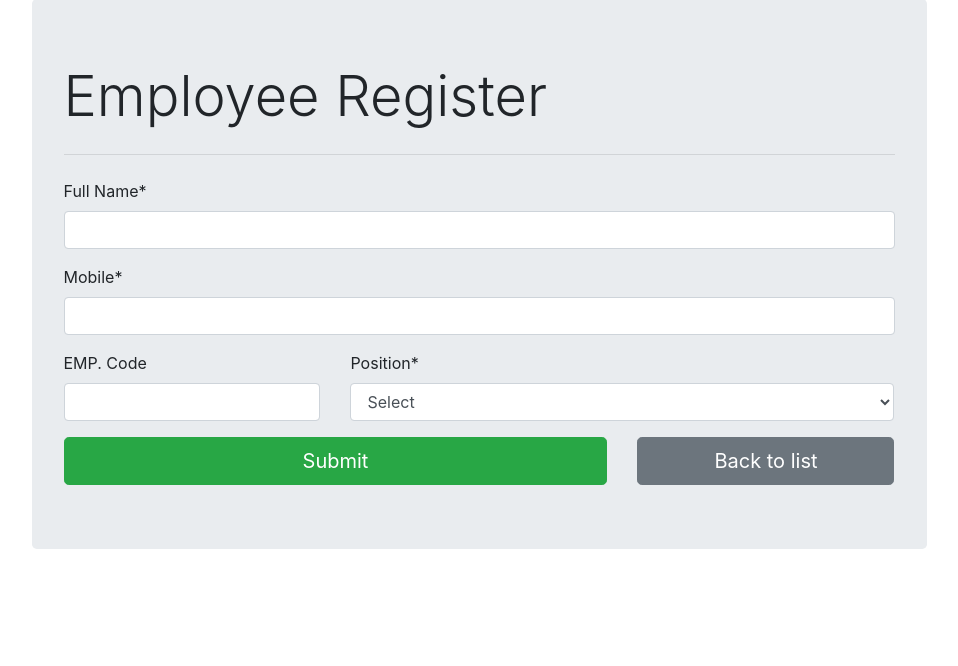
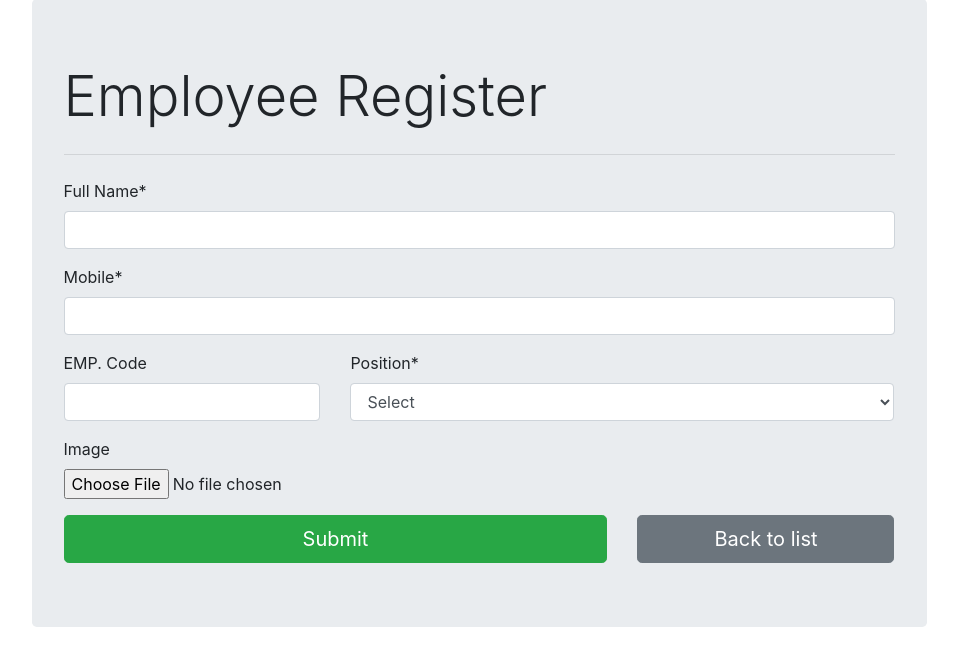
Before and after one commit to amiteshnagarkar/FormCMS, a Django app: page /employee/ in a window 1280 px wide. Shown: the part 49-715 px from the top of the page, without its empty margins (161-1119 px from the left). Run offline with Django 3.2, Linux system fonts and the light colour scheme; data that the repository does not hold is empty; some libraries are stand-ins or nearby versions.

Commit message:
now saves image locally in media

```diff
--- a/formcms/forms.py
+++ b/formcms/forms.py
@@ -3,15 +3,19 @@ from .models import Employee
 
 class EmployeeForm(forms.ModelForm):
 
+
+    #goes into PG Admin
     class Meta:
         model = Employee
-        fields = ('fullname', 'mobile', 'emp_code', 'position')
+        fields = ('fullname', 'mobile', 'emp_code', 'position', 'image')
         labels = {
             'fullname': 'Full Name',
-            'emp_code': 'EMP. Code'
+            'emp_code': 'EMP. Code',
+            'image': 'Image'
         }
 
     def __init__(self, *args, **kwargs):
         super(EmployeeForm,self).__init__(*args, **kwargs)
         self.fields['position'].empty_label = "Select"
         self.fields['emp_code'].required = False
+        #self.fields['image'].empty_label = "Insert Image"
--- a/formcms/models.py
+++ b/formcms/models.py
@@ -14,3 +14,4 @@ class Employee(models.Model):
     emp_code = models.CharField(max_length=3)
     mobile = models.CharField(max_length=15)
     position = models.ForeignKey(Position, on_delete=models.CASCADE)
+    image = models.ImageField(upload_to='images', blank=True, null=True)
--- a/formcms/templates/formcms/employee_form.html
+++ b/formcms/templates/formcms/employee_form.html
@@ -3,7 +3,7 @@
 
 {% block content%}
 
-<form action= "" method="post" autocomplete="off">
+<form action= "" method="post" autocomplete="off" enctype="multipart/form-data">
     {% csrf_token %}
     {{form.fullname|as_crispy_field}}
     {{form.mobile|as_crispy_field}}
@@ -12,8 +12,13 @@
         <div class="col-md-4">
             {{form.emp_code|as_crispy_field}}
         </div>
+
         <div class="col-md-8">
             {{form.position|as_crispy_field}}
+        </div>
+
+        <div class="col-md-8">
+            {{form.image|as_crispy_field}}
         </div>
 
 
--- a/formcms/templates/formcms/employee_list.html
+++ b/formcms/templates/formcms/employee_list.html
@@ -10,6 +10,7 @@
             <td> Full Name</td>
             <td> Mobile</td>
             <td> Positon</td>
+            <td> Image</td>
             <td>
 
                 <a href="{% url 'employee_insert' %}" class="btn btn-outline-success">
@@ -29,6 +30,7 @@
                 <td>{{employee.fullname}} </td>
                 <td>{{employee.mobile}} </td>
                 <td>{{employee.position}} </td>
+                <td> <img src = "{{ employee.image }}"  width = "200"> </td>
                 <td>
 
                     <a href="{% url 'employee_update' employee.id %}" class="btn text-secondary px-0">
--- a/formcms/views.py
+++ b/formcms/views.py
@@ -1,4 +1,4 @@
-#from django.http import HttpResponse
+from django.http import HttpResponse, HttpResponseRedirect
 from django.shortcuts import render, redirect
 from .forms import EmployeeForm
 from .models import Employee
@@ -20,11 +20,12 @@ def employee_form(request, id=0):
         return render(request, "formcms/employee_form.html",{'form':form})
     else:
         if id == 0:
-            form = EmployeeForm(request.POST)
+            form = EmployeeForm(request.POST, request.FILES)
         else:
              employee = Employee.objects.get(pk=id)
-             form = EmployeeForm(request.POST, instance = employee)
+             form = EmployeeForm(request.POST, request.FILES, instance = employee)
         if form.is_valid():
+            #handle_uploaded_file(request.FILES['file'])
             form.save()
         return redirect('/employee/list')
 
--- a/mysite/settings.py
+++ b/mysite/settings.py
@@ -128,3 +128,8 @@ USE_TZ = True
 # https://docs.djangoproject.com/en/3.0/howto/static-files/
 
 STATIC_URL = '/static/'
+
+#only for development purposes, maybe use fabric for commerical use...
+MEDIA_URL = '/media/'
+
+MEDIA_ROOT = os.path.join(BASE_DIR, 'media')
--- a/mysite/urls.py
+++ b/mysite/urls.py
@@ -1,8 +1,10 @@
 from django.contrib import admin
 from django.urls import path, include
+from django.conf import settings
+from django.conf.urls.static import static
 
 urlpatterns = [
     path('admin/', admin.site.urls),
     path('employee/', include('formcms.urls')),
 
-]
+]+ static(settings.MEDIA_URL, document_root=settings.MEDIA_ROOT)
```
Also changed, not shown: formcms/migrations/0002_employee_image.py (added), formcms/migrations/0003_auto_20200728_0944.py (added), formcms/migrations/0004_auto_20200729_1217.py (added), formcms/migrations/0005_auto_20200729_1343.py (added), formcms/migrations/0006_auto_20200730_1141.py (added), media/images/image2.jpg (added), 3 other files.
